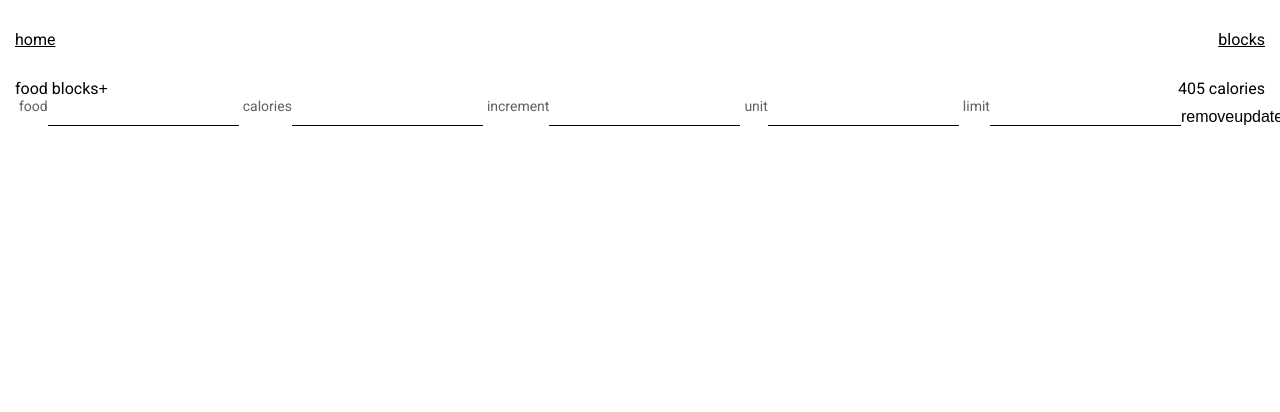
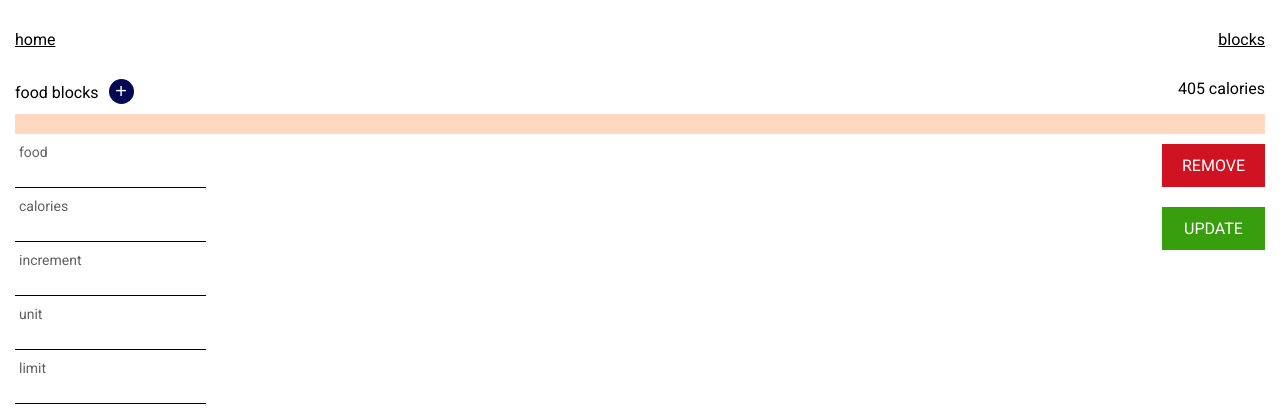
Before and after one commit to colorlessenergy/calorie-tracker, a Next.js app: page /day/1/blocks in a window 1280 px wide. Shown: the top 412 px of the page. Built offline with nearby package versions, Linux system fonts and the light colour scheme.

Commit message:
add utility and module classes for date page

```diff
--- a/styles/module.scss
+++ b/styles/module.scss
@@ -14,3 +14,35 @@
 .card-light-orange {
   background-color: $light-orange;
 }
+
+.add-food-block-button {
+  border-radius: 50%;
+  height: 25px;
+  width: 25px;
+  margin-left: 10px;
+
+  background-color: $dark-blue;
+  color: #ffffff;
+  font-size: 20px;
+}
+
+.ribbon {
+  height: 20px;
+  margin: 10px 15px;
+  background-color: $light-orange;
+}
+
+.button {
+  padding: 12px 20px;
+  color: #ffffff;
+  font-family: "Roboto", sans-serif;
+  text-transform: uppercase;
+}
+
+.button-red {
+  background-color: $red;
+}
+
+.button-green {
+  background-color: $green;
+}
--- a/styles/utilities.scss
+++ b/styles/utilities.scss
@@ -21,6 +21,10 @@
   margin-top: 50px;
 }
 
+.mb-2 {
+  margin-bottom: 20px;
+}
+
 .pt-3 {
   padding-top: 30px;
 }
@@ -33,6 +37,10 @@
   display: flex;
 }
 
+.flex-direction-column {
+  flex-direction: column;
+}
+
 .justify-content-between {
   justify-content: space-between;
 }
@@ -41,6 +49,10 @@
   align-items: center;
 }
 
+.align-items-start {
+  align-items: flex-start;
+}
+
 .text-bold {
   font-weight: 600;
 }
```
